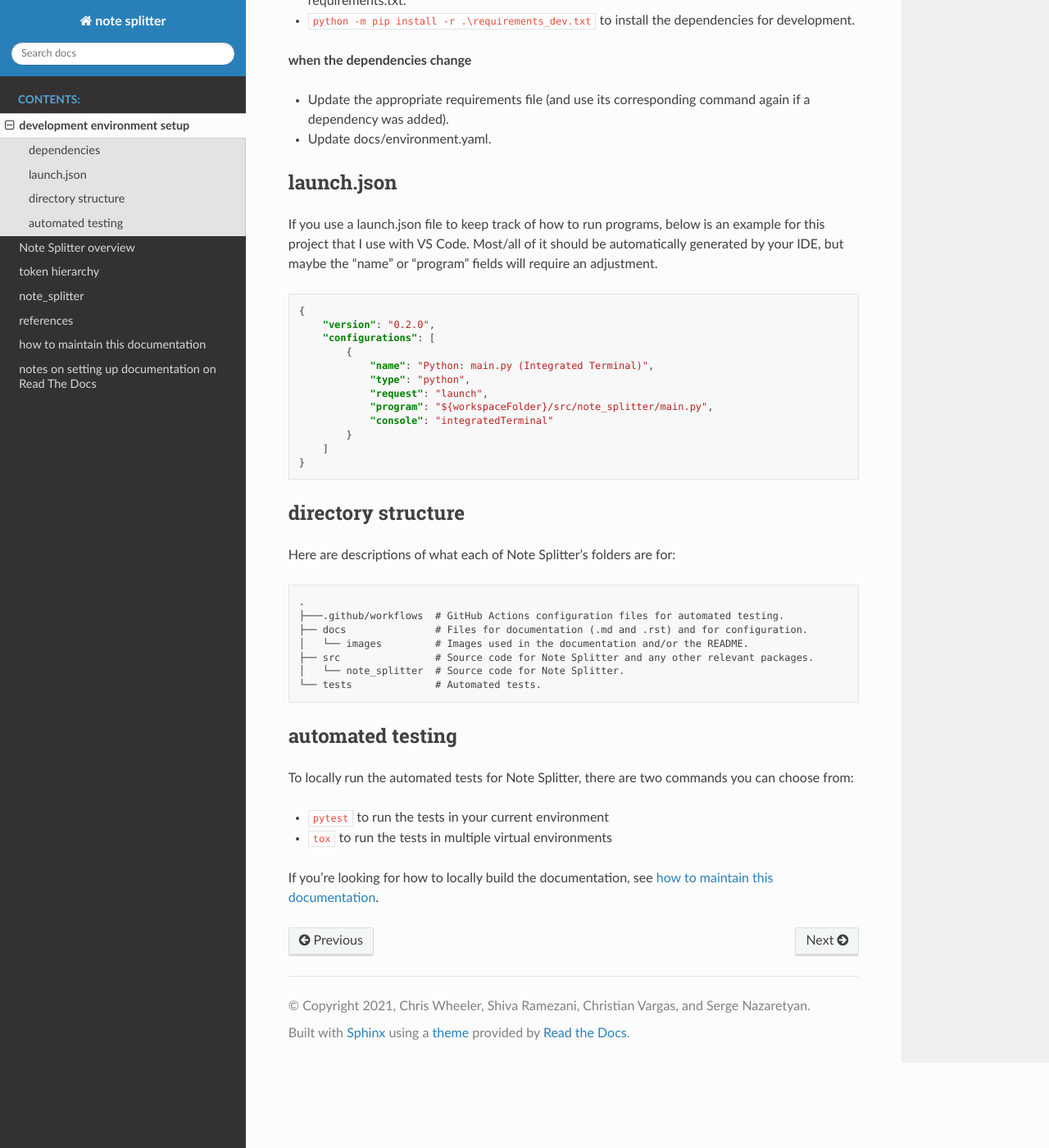
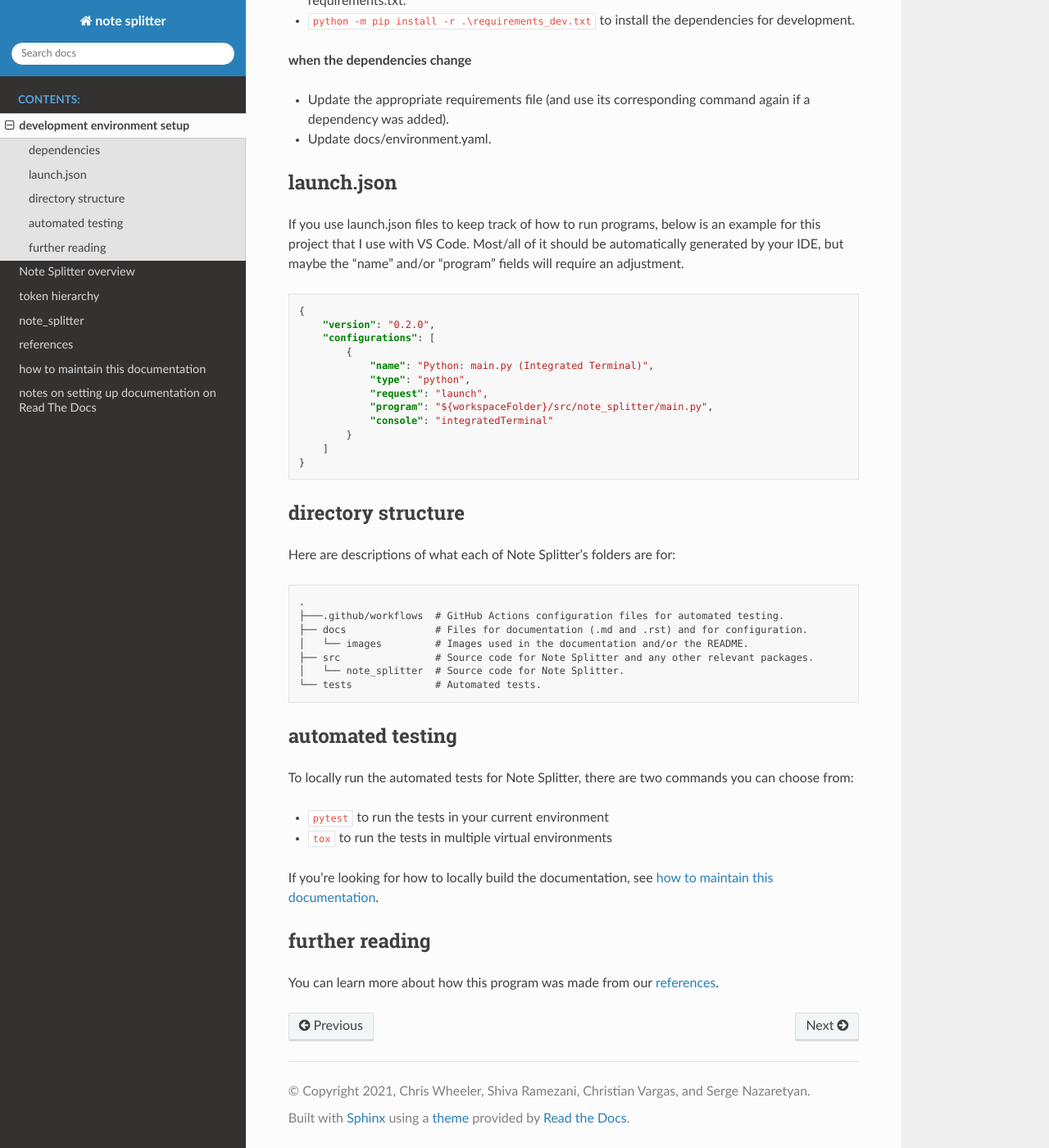
Before and after one commit to wheelercj/note-splitter, a Sphinx documentation site: the page built from docs/dev-setup.md, in a window 1280 px wide and 1400 px high, scrolled down 420 px. Shown: the whole window at 82% size. Built offline with Sphinx 7.4.7 and the Read the Docs theme 2.0.0, drawn with Linux system fonts in a browser that asks for light colours.

Commit message:
Link to the references page

````diff
--- a/docs/dev-setup.md
+++ b/docs/dev-setup.md
@@ -14,7 +14,7 @@ You will need to use a few commands before you can run the code:
 * Update docs/environment.yaml.
 
 ## launch.json
-If you use a launch.json file to keep track of how to run programs, below is an example for this project that I use with VS Code. Most/all of it should be automatically generated by your IDE, but maybe the "name" or "program" fields will require an adjustment.
+If you use launch.json files to keep track of how to run programs, below is an example for this project that I use with VS Code. Most/all of it should be automatically generated by your IDE, but maybe the "name" and/or "program" fields will require an adjustment.
 
 ```json
 {
@@ -50,3 +50,6 @@ To locally run the automated tests for Note Splitter, there are two commands you
 * `tox` to run the tests in multiple virtual environments
 
 If you're looking for how to locally build the documentation, see [how to maintain this documentation](how-to-doc.rst).
+
+## further reading
+You can learn more about how this program was made from our [references](references.md).
````
